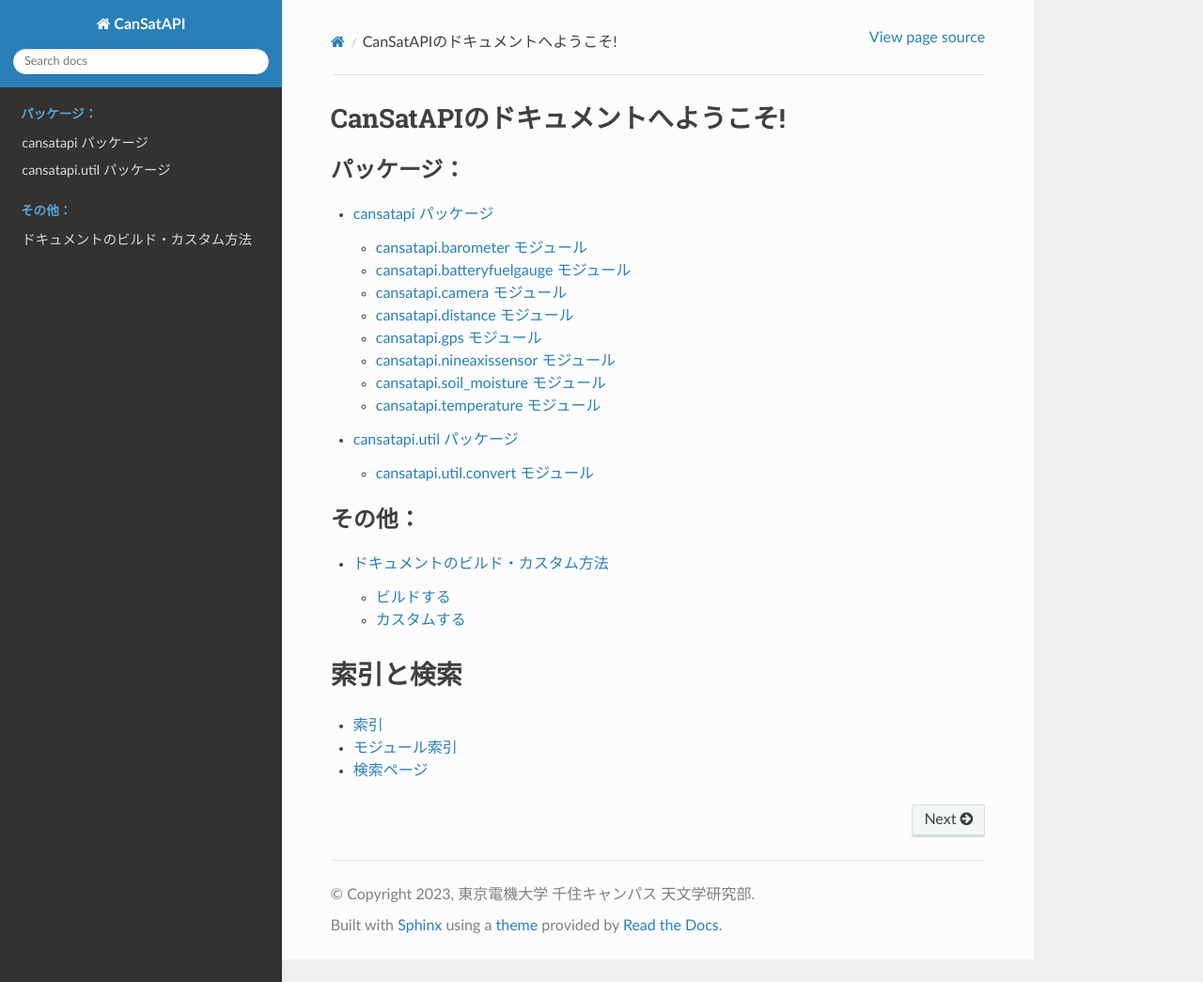
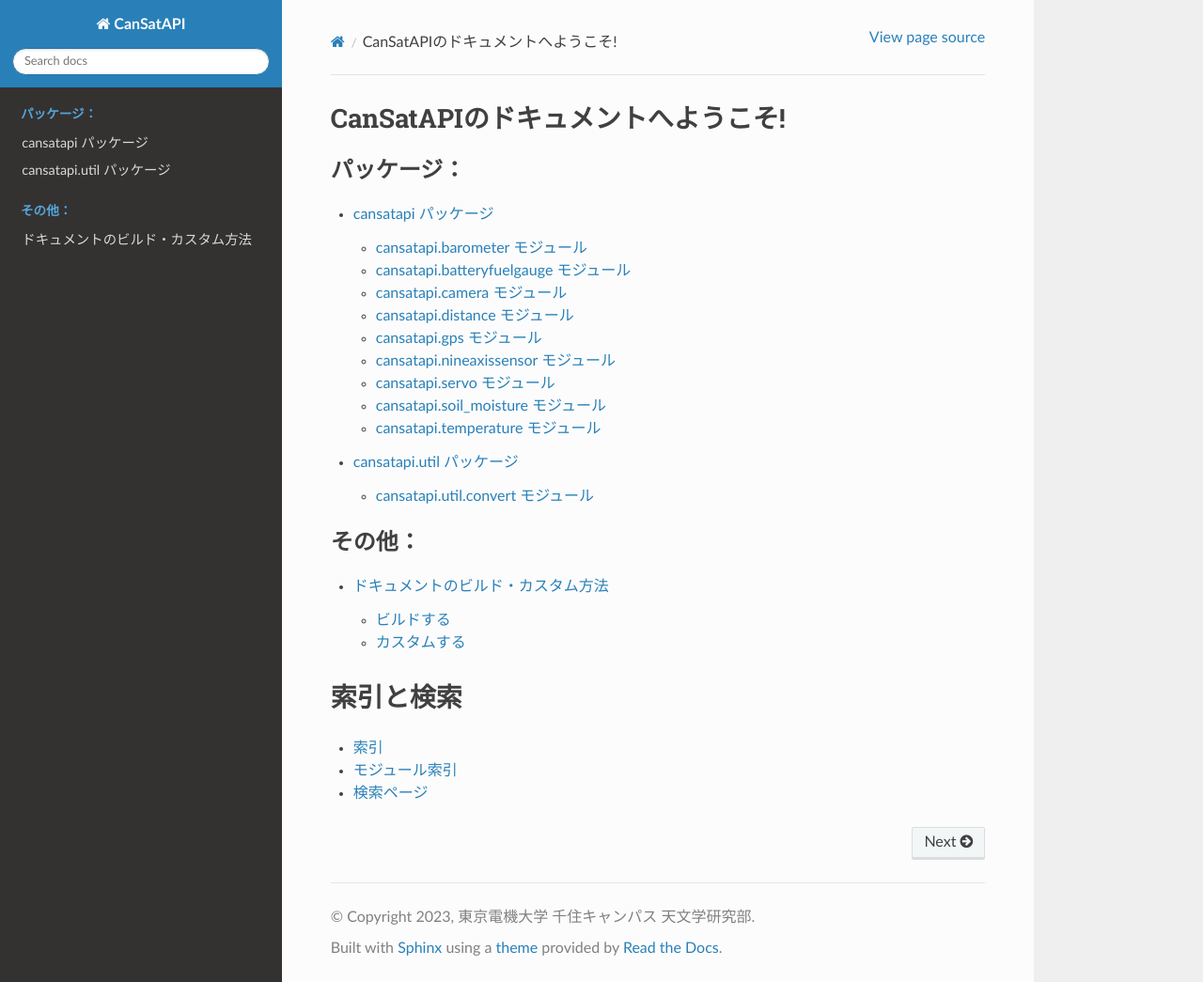
Before and after one commit to TDUSenjuAstronomyResearchClub/CanSat02, a Sphinx documentation site: the page built from docs/source/index.rst, in a window 1280 px wide and 1045 px high. Shown: the whole window at 94% size. Built offline with Sphinx 7.4.7 and the Read the Docs theme 2.0.0, drawn with Linux system fonts in a browser that asks for light colours.

Commit message:
サーボのドキュメントを追加

```diff
--- a/docs/source/cansatapi.rst
+++ b/docs/source/cansatapi.rst
@@ -49,6 +49,14 @@ cansatapi.nineaxissensor モジュール
    :undoc-members:
    :show-inheritance:
 
+cansatapi.servo モジュール
+--------------------------------------
+
+.. automodule:: cansatapi.servo
+   :members:
+   :undoc-members:
+   :show-inheritance:
+
 cansatapi.soil\_moisture モジュール
 --------------------------------------
 
```
